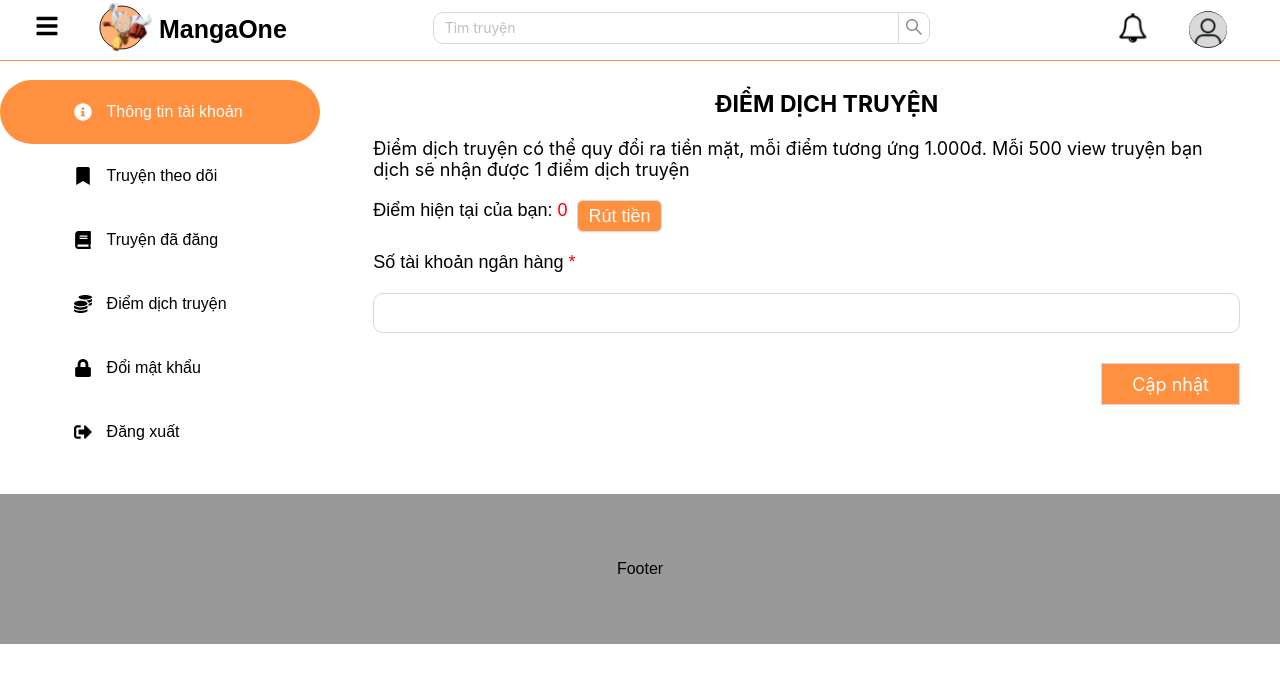
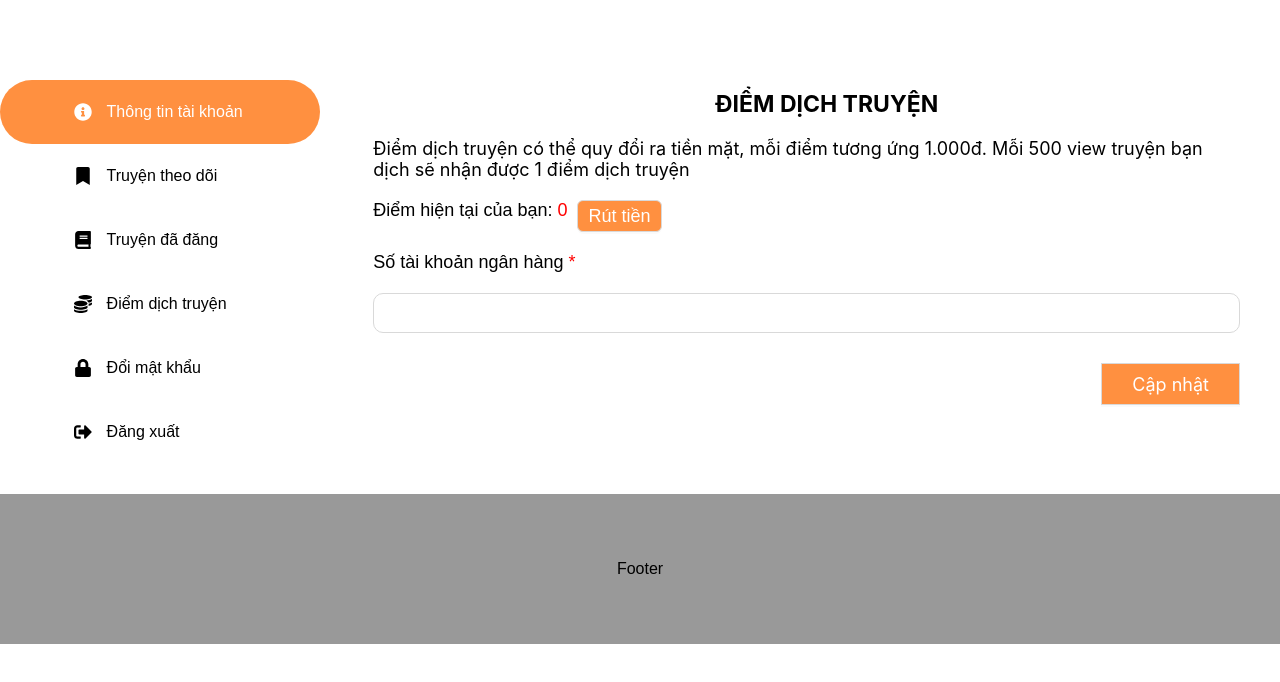
Before and after one commit to SakagawaKyohei/MangaOne, a React (Create React App) app: page /diem-thuong in a window 1280 px wide. Shown: the top 682 px of the page. Built offline with nearby package versions, Linux system fonts and the light colour scheme.

Commit message:
add little navbar effect

```diff
--- a/src/App.tsx
+++ b/src/App.tsx
@@ -1,4 +1,4 @@
-import React from "react";
+import React, { useEffect, useState } from "react";
 import "./App.css";
 import Navbar from "./components/Navbar/navbar";
 import { BrowserRouter as Router, Route, Routes } from "react-router-dom";
@@ -35,7 +35,6 @@ function App() {
     >
       <div className="App">
         <Router>
-          <Navbar />
           <Routes>
             <Route path="/" element={<Trangchu />} />
             <Route path="/chon-ngau-nhien" element={<Chonngaunhien />} />
--- a/src/components/Navbar/Navbar.css
+++ b/src/components/Navbar/Navbar.css
@@ -6,17 +6,31 @@
     margin-left: 35px;
     position: relative;
 }
+.textnav{
+    color: black;
+}
+.textnav.t{
+    color:white;
+}
 .fixed
 {
     margin-right: 0px;
     position: fixed;
     z-index: 2;
+    background-color: white;
+    transition: 1s;
+}
+.fixed.t{
     background-color: transparent;
 }
 .line{
     width: 100vw;
 height: 1px;
 background: #FF9040;
+transition: 1s;
+}
+.line.t{
+    background-color: transparent;
 }
 .line2{
     width: 100%;
--- a/src/components/Navbar/navbar.tsx
+++ b/src/components/Navbar/navbar.tsx
@@ -14,6 +14,7 @@ import { ConfigProvider } from "antd";
 //thêm màu cho selected color
 
 import { Dropdown } from "antd";
+import { IoMdNotificationsOutline } from "react-icons/io";
 function Navbar() {
   const { Search } = Input;
   const [slidebar, setslidebar] = useState(false);
@@ -97,10 +98,8 @@ function Navbar() {
                   justifyContent: "end",
                 }}
               >
-                <img
-                  src={noti}
-                  height={30}
-                  width={30}
+                <IoMdNotificationsOutline
+                  fontSize={35}
                   style={{ marginTop: 13 }}
                 />
 
--- a/src/pages/NoiDungTruyen.tsx
+++ b/src/pages/NoiDungTruyen.tsx
@@ -4,8 +4,14 @@ import content from "../images/content.svg";
 import { Button } from "antd";
 import ChapterList from "../components/ChapterList";
 import TextArea from "antd/es/input/TextArea";
+import Navbar from "../components/Navbar/navbar";
+import { useEffect, useState } from "react";
+import { Footer } from "antd/es/layout/layout";
+import Navbar2 from "../components/Navbar/navbar2";
 function NoiDungTruyen() {
   return (
+    <div>
+      <Navbar2 />
       <div style={{ height: 1750 }}>
         {/*can fix height*/}
         <div style={{ height: "40vh" }}>
@@ -33,13 +39,22 @@ function NoiDungTruyen() {
                   flexDirection: "row",
                 }}
               >
-              <img src={mangaimage} style={{ height: 300, paddingRight: 18 }} />
+                <img
+                  src={mangaimage}
+                  style={{ height: 300, paddingRight: 18 }}
+                />
                 <div>
-                <h1 style={{ color: "white", paddingBottom: 5 }}>TÊN TRUYỆN</h1>
-                <p style={{ color: "white", fontSize: 18, paddingBottom: 58 }}>
+                  <h1 style={{ color: "white", paddingBottom: 5 }}>
+                    TÊN TRUYỆN
+                  </h1>
+                  <p
+                    style={{ color: "white", fontSize: 18, paddingBottom: 58 }}
+                  >
                     Tên khác
                   </p>
-                <p style={{ color: "white", fontSize: 18, paddingBottom: 55 }}>
+                  <p
+                    style={{ color: "white", fontSize: 18, paddingBottom: 55 }}
+                  >
                     Tên tác giả
                   </p>
                   <Button
@@ -183,6 +198,7 @@ function NoiDungTruyen() {
           ></img>
         </div>
       </div>
+    </div>
   );
 }
 
```
Lines whose indentation alone changed are shown as unchanged.
